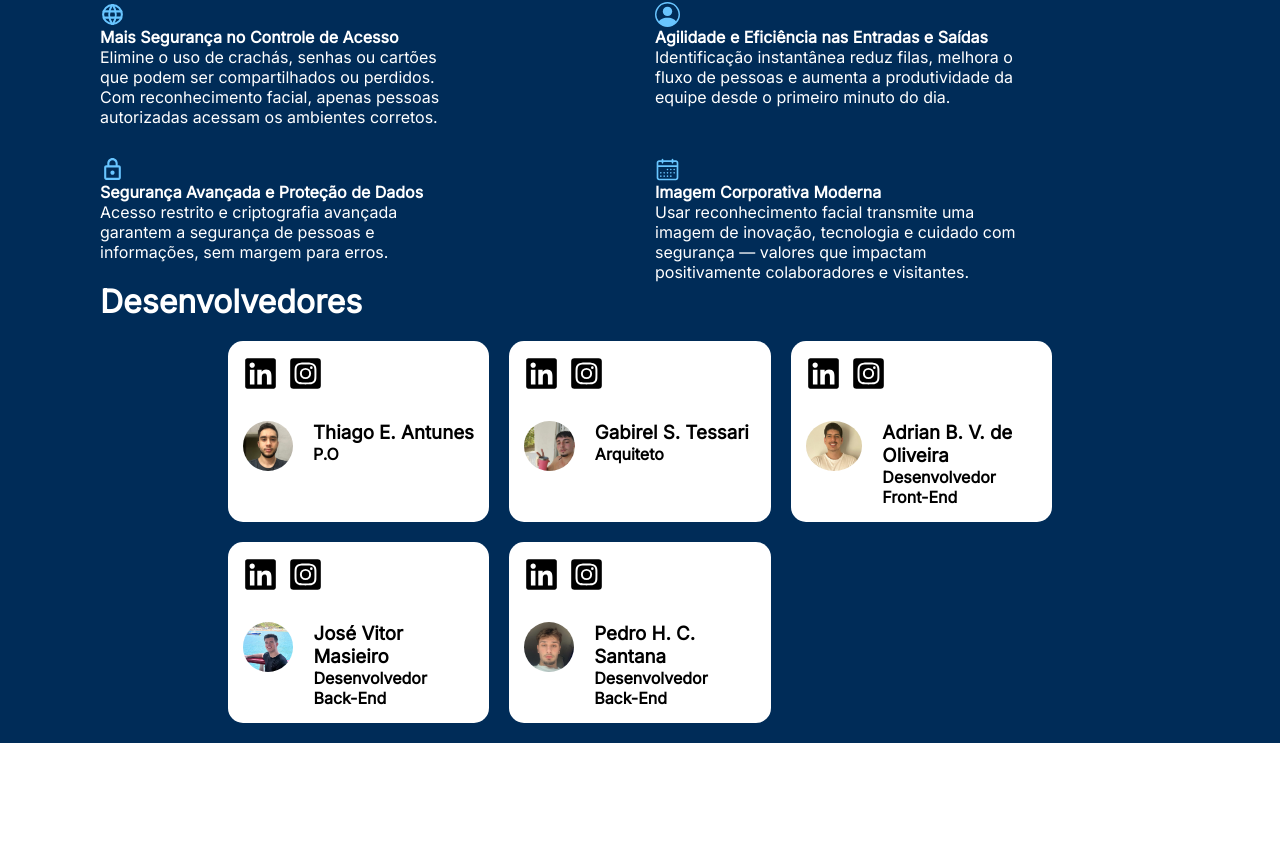
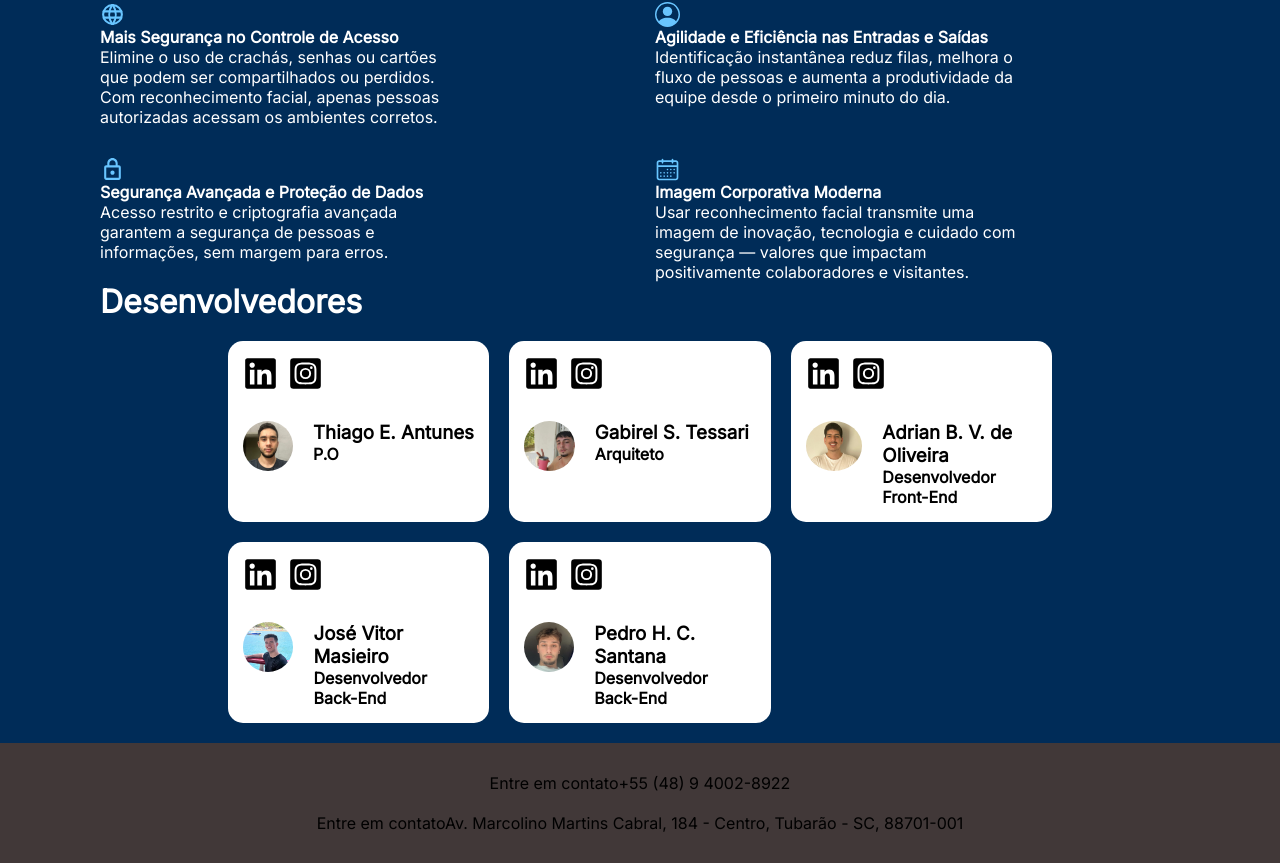
Before and after one commit to thiago420/controle-de-pessoas-front, a React (Vite) app: page /home in a window 1280 px wide. Shown: the part 623-1486 px from the top of the page. Before the commit the page ends 1366 px from the top, so only its background shows below. Built offline with nearby package versions, Linux system fonts and the light colour scheme.

Commit message:
test camera

```diff
--- a/src/components/Webcam/index.tsx
+++ b/src/components/Webcam/index.tsx
@@ -45,8 +45,8 @@ const Webcam = () => {
 
         const images: string[] = [];
         let count = 0;
-        const maxImages = 30;
-        const intervalTime = 50;
+        const maxImages = 10;
+        const intervalTime = 100;
 
         const intervalId = setInterval(() => {
           context.drawImage(video, 0, 0, canvas.width, canvas.height);
@@ -64,31 +64,55 @@ const Webcam = () => {
     }
   };
 
-  const uploadImages = async () => {
+  const uploadImages = async (isRegister: boolean) => {
     if (capturedImages.length === 0) return;
 
     const formData = new FormData();
+    formData.append('usuario_id', '1');
     capturedImages.forEach((image, index) => {
       const blob = dataURLToBlob(image);
-      // Use uma chave única para cada imagem
-      formData.append(`images[${index}]`, blob, `image_${index}.jpg`);
+      const file = new File([blob], `frame_${index}.jpg`, { type: 'image/jpeg' });
+      formData.append('frames', file);
     });
 
+    if (isRegister) {
       try {
         setIsUploading(true);
-      // Se quiser testar utilize ou uma API local ou o site Pipedream
-      await axios.post("https://your-api-url.com/upload", formData, {
+        await axios.post("http://127.0.0.1:8000/api/faces/register/", formData, {
           headers: {
             "Content-Type": "multipart/form-data",
           },
         });
-      alert("Images uploaded successfully!");
+        alert("Face registered successfully!");
       } catch (error) {
-      alert(`Failed to upload images: ${error}`);
+        alert(`Error registering face: ${error}`);
       } finally {
         setIsUploading(false);
       }
-  };
+
+    } else {
+      try {
+        setIsUploading(true);
+
+        const response = await axios.post("http://127.0.0.1:8000/api/faces/validar/", formData, {
+          headers: {
+            "Content-Type": "multipart/form-data",
+          },
+        });
+
+        if (response.data.success) {
+          alert("Face validated successfully!");
+        } else {
+          alert(response.data.message);
+        }
+
+      } catch (error) {
+        alert(`Error validating face: ${error}`);
+      } finally {
+        setIsUploading(false);
+      }
+    }
+  }
 
   const dataURLToBlob = (dataURL: string): Blob => {
     const byteString = atob(dataURL.split(",")[1]);
@@ -124,8 +148,11 @@ const Webcam = () => {
             <WebcamButton onClick={() => setImageIndex(prev => ((prev + 1) % capturedImages.length))}>Próximo</WebcamButton>
           </div>
           <div>
-            <WebcamButton onClick={uploadImages} disabled={isUploading}>
-              {isUploading ? "Uploading..." : "Upload Images"}
+            <WebcamButton onClick={() => {uploadImages(true);}} disabled={isUploading}>
+              {isUploading ? "Uploading..." : "Register Face"}
+            </WebcamButton>
+            <WebcamButton onClick={() => {uploadImages(false);}} disabled={isUploading}>
+              {isUploading ? "Uploading..." : "Validar Face"}
             </WebcamButton>
             <WebcamButton onClick={resetState}>Reset</WebcamButton>
           </div>
--- a/src/pages/Home/index.tsx
+++ b/src/pages/Home/index.tsx
@@ -4,7 +4,7 @@ import { TbWorld } from "react-icons/tb";
 import { MdOutlineLock } from "react-icons/md";
 import { BsPersonCircle } from "react-icons/bs";
 import { RxCalendar } from "react-icons/rx";
-import { Grid1, Grid2, Grid3, Header, Main } from './styles';
+import { Footer, Grid1, Grid2, Grid3, Header, Main } from './styles';
 
 const Home = () => {
 	return (
@@ -134,6 +134,16 @@ const Home = () => {
 					</Grid3>
 				</div>
 			</Main>
+			<Footer>
+				<div>
+					<span>Entre em contato</span>
+					<span>+55 (48) 9 4002-8922</span>
+				</div>
+				<div>
+					<span>Entre em contato</span>
+					<span>Av. Marcolino Martins Cabral, 184 - Centro, Tubarão - SC, 88701-001</span>
+				</div>
+			</Footer>
 		</>
 	)
 }
--- a/src/pages/Home/styles.ts
+++ b/src/pages/Home/styles.ts
@@ -137,11 +137,11 @@ export const Grid3 = styled.div`
 
 export const Footer = styled.footer`
 	display: flex;
-	flex-direction: row;
-  justify-content: space-between;
+	flex-direction: column;
+  	gap: 20px;
 	align-items: center;
 	padding: 30px 35px;
 	width: 100%;
-	background-color: #0B1321;
+	background-color: #413838;
 	font-family: 'Inter';
 `;
```
Lines whose indentation alone changed are shown as unchanged.
